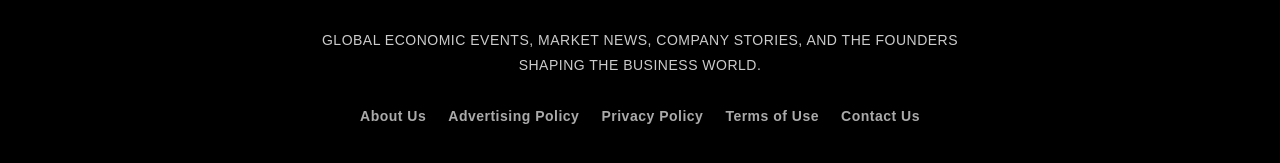
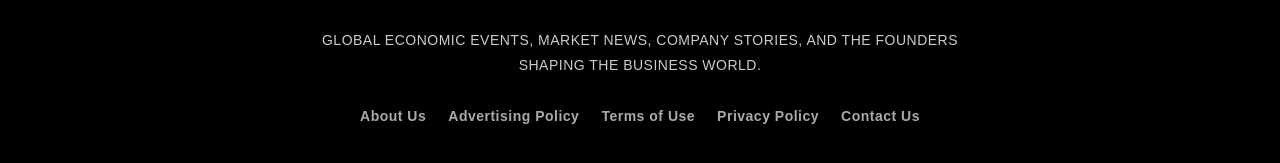
Before and after one commit to business4k/business4k, a Jekyll site: the page built from index.html, in a window 1280 px wide and 1356 px high. Shown: the part 1187-1350 px from the top of the window. Built offline with Jekyll 4.4.1, drawn with Linux system fonts in a browser that asks for light colours; a script that is not in the unit is left out; part of the change alters nothing that is shown.

```diff
--- a/_includes/footer.html
+++ b/_includes/footer.html
@@ -13,8 +13,8 @@
 <nav class="footer-links">
     <a href="{{ '/about/' | relative_url }}">About Us</a>
     <a href="{{ '/advertising-policy/' | relative_url }}">Advertising Policy</a>
+    <a href="{{ '/terms-of-use/' | relative_url }}">Terms of Use</a>
     <a href="{{ '/privacy-policy/' | relative_url }}">Privacy Policy</a>
-    <a href="{{ '/terms-of-use/' | relative_url }}">Terms of Use</a>
     <a href="{{ '/contact/' | relative_url }}">Contact Us</a>
 
 </nav>
```
